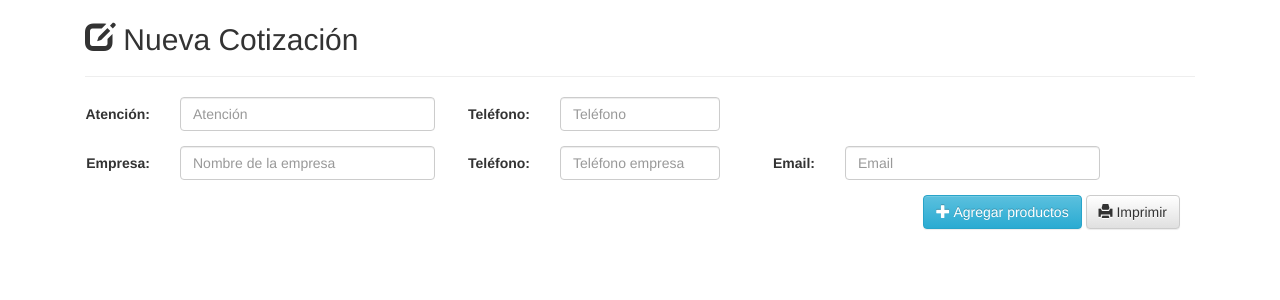
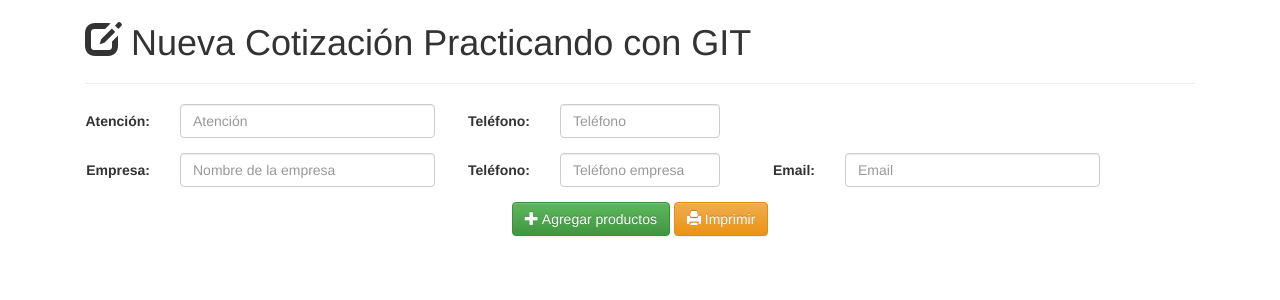
Before and after one commit to Practicas-renier/CotizadorGIT, a PHP site: page /tcpdf/ in a window 1280 px wide. Shown: the top 300 px of the page. Run offline with PHP 8.4, Linux system fonts and the light colour scheme; data comes from the database, SQL or seed files in the repository; some libraries are stand-ins or nearby versions.

Commit message:
se modifico el titulo , el color de los botones y se centraron RENIER VARGAS

```diff
--- a/index.php
+++ b/index.php
@@ -30,7 +30,7 @@
     <div class="container">
 		  <div class="row-fluid">
 			<div class="col-md-12">
-			<h2><span class="glyphicon glyphicon-edit"></span> Nueva Cotización</h2>
+			<h1><span class="glyphicon glyphicon-edit"></span> Nueva Cotización Practicando con GIT</h1>
 			<hr>
 			<form class="form-horizontal" role="form" id="datos_cotizacion">
 				<div class="form-group row">
@@ -59,15 +59,14 @@
 						</div>
 
 
-				<div class="col-md-12">
-					<div class="pull-right">
-						<button type="button" class="btn btn-info" data-toggle="modal" data-target="#myModal">
+				<div class="col-md-12" align="center">
+						<button type="button" class="btn btn-success" data-toggle="modal" data-target="#myModal">
 						 <span class="glyphicon glyphicon-plus"></span> Agregar productos
 						</button>
-						<button type="submit" class="btn btn-default">
+						<button type="submit" class="btn btn-warning">
 						  <span class="glyphicon glyphicon-print"></span> Imprimir
 						</button>
-					</div>
+
 				</div>
 			</form>
 			<br><br>
```
